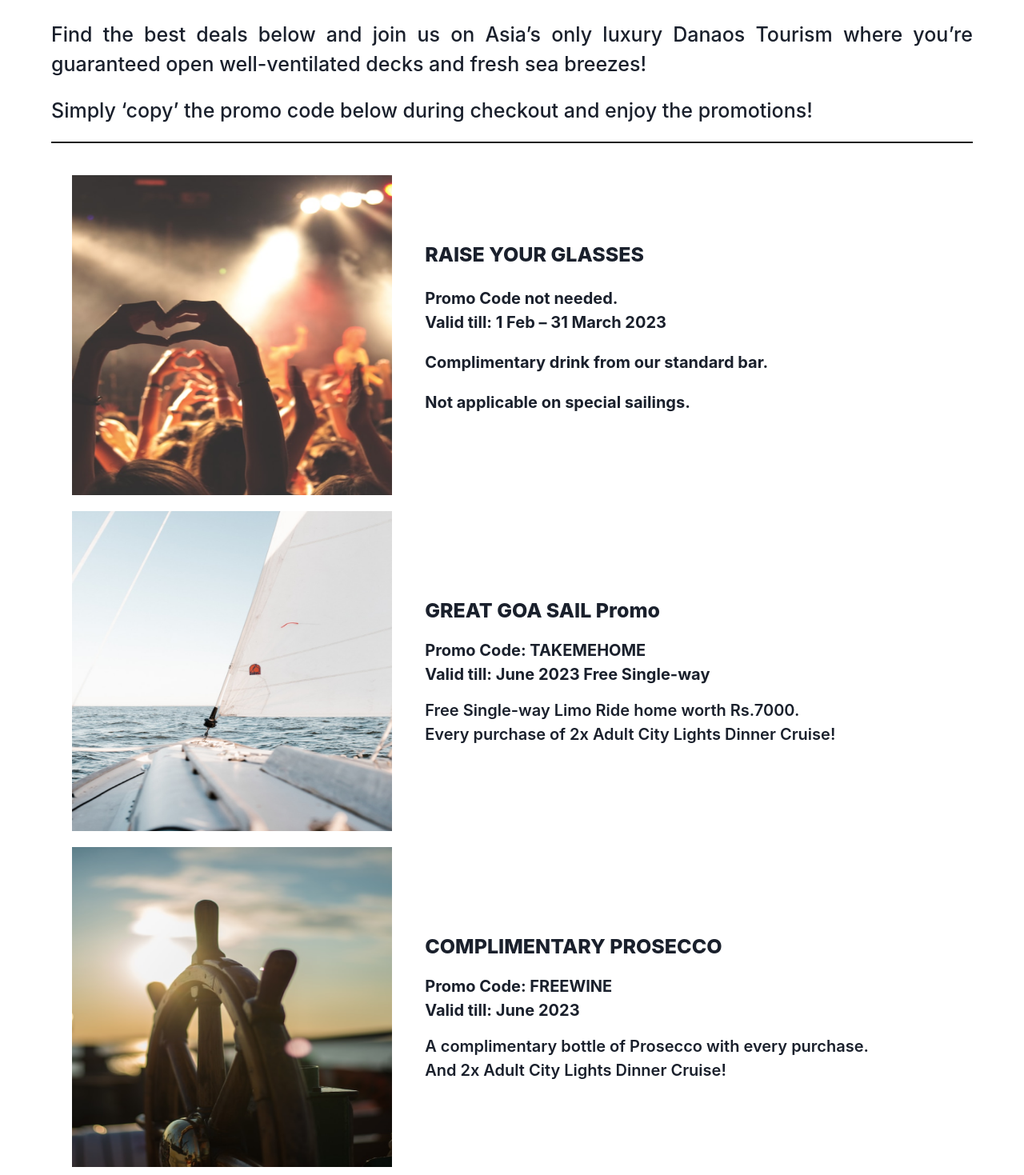
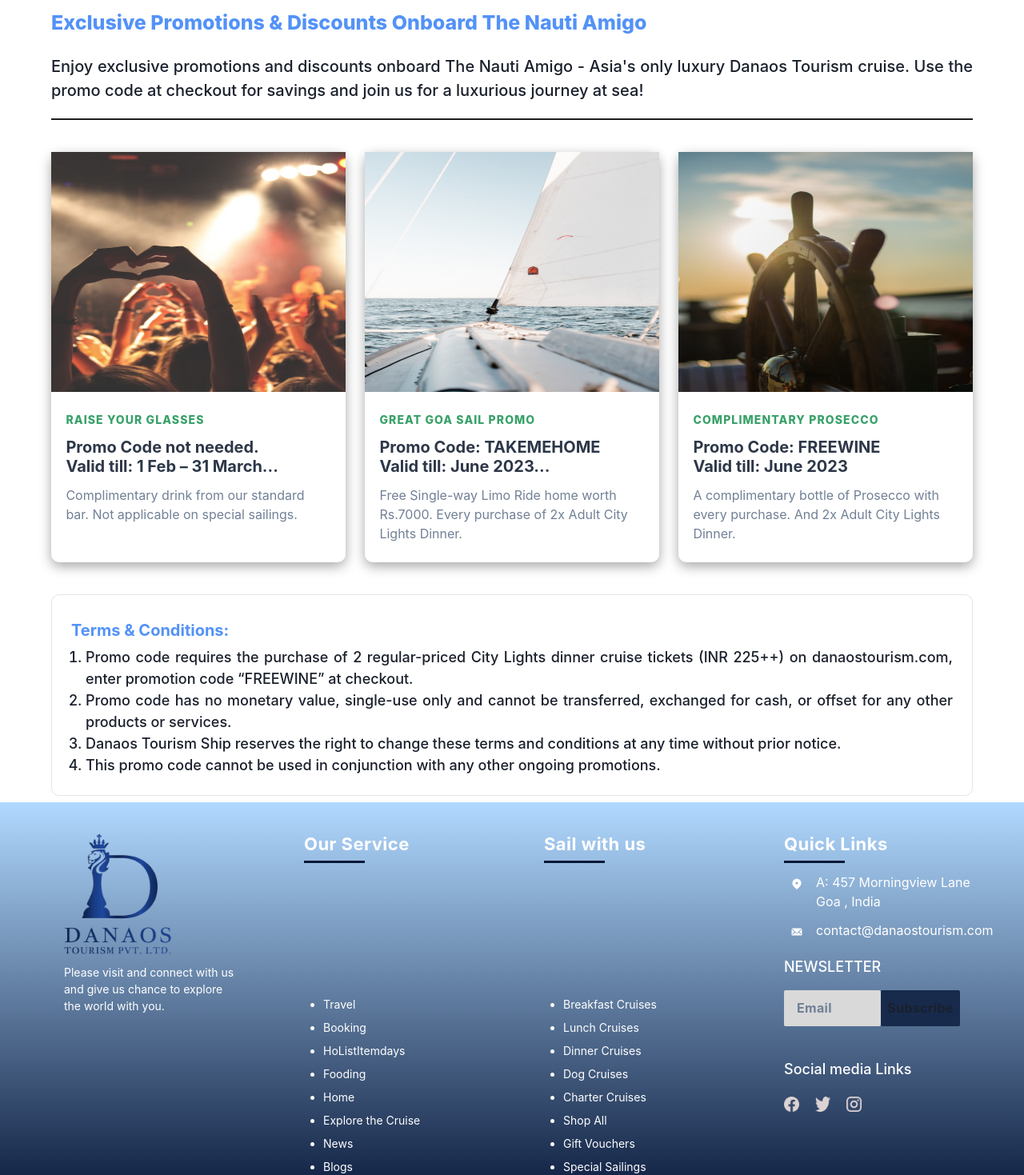
Before and after one commit to VishalBhuse/Cruise_Danaos_Com, a React (Create React App) app: page /offer in a window 1280 px wide. Shown: the part 724-2193 px from the top of the page at 80% size. Built offline with nearby package versions, Linux system fonts and the light colour scheme.

Commit message:
css change

```diff
--- a/src/Component/Home/HomeBanner.jsx
+++ b/src/Component/Home/HomeBanner.jsx
@@ -31,7 +31,7 @@
             w="90%"
             mx="auto"
             position={"absolute"}
-            top="30%"
+            top="50%"
             left=" 50%"
             transform="translate(-50%, -50%)"
             zIndex={2}
--- a/src/Pages/Offers/Offer.jsx
+++ b/src/Pages/Offers/Offer.jsx
@@ -5,22 +5,26 @@
   Image,
   ListItem,
   OrderedList,
+  Stack,
   Text,
+  useColorModeValue,
   VStack,
+  Heading,
+  SimpleGrid,
 } from "@chakra-ui/react";
 import React from "react";
 
 const Offer = () => {
   return (
     <>
-      <Box w="90%" mx="auto">
+      <Box w="100%" mx="auto" mt={["-20px", "-20px", "-70px", "-70px"]}>
         <Box
           w="100%"
           bg="url('./img/vishal/offers.png')"
           backgroundPosition="center"
           backgroundRepeat="no-repeat"
           backgroundSize="cover"
-          // height={["auto", "300px", "450px", "550px", "600px"]}
+          height={["auto", "300px", "450px", "550px", "600px"]}
         >
           <Box w={{ base: "90%", md: "80%", lg: "80%" }} mx="auto" h="100%">
             <VStack
@@ -40,6 +44,7 @@
                   color={"#081839"}
                   textAlign="center"
                   fontWeight={"700"}
+                  mt="2rem"
                 >
                   Offers & Deals
                 </Text>
@@ -86,6 +91,8 @@
         </Box>
 
         <Box
+          w={"90%"}
+          m={"auto"}
           textAlign={"justify"}
           borderBottom={"2px solid #1E1E1E"}
           my="3"
@@ -93,225 +100,159 @@
         >
           <Text
             fontWeight="800"
-            fontSize={{ base: "15px", md: "25px", lg: "35px" }}
+            fontSize={{ base: "15px", md: "20px", lg: "25px" }}
+            color={"#5392F7"}
           >
             Exclusive Promotions & Discounts Onboard The Nauti Amigo
           </Text>
           <Text
             fontWeight="500"
-            fontSize={{ base: "10px", md: "20px", lg: "25px" }}
+            fontSize={{ base: "10px", md: "17px", lg: "20px" }}
             my={{ base: "10px", md: "20px" }}
           >
-            Find the best deals below and join us on Asia’s only luxury Danaos
-            Tourism where you’re guaranteed open well-ventilated decks and fresh
-            sea breezes!
-          </Text>
-          <Text
-            fontWeight="500"
-            fontSize={{ base: "10px", md: "20px", lg: "25px" }}
-            my={{ base: "10px", md: "20px" }}
-          >
-            Simply ‘copy’ the promo code below during checkout and enjoy the
-            promotions!
+            Enjoy exclusive promotions and discounts onboard The Nauti Amigo -
+            Asia's only luxury Danaos Tourism cruise. Use the promo code at
+            checkout for savings and join us for a luxurious journey at sea!
           </Text>
         </Box>
 
-        <Box mt="10">
-          <Grid
-            templateColumns={{
-              base: "repeat(2, 1fr)",
-              sm: "repeat(2, 1fr)",
-              md: "repeat(5, 1fr)",
-              lg: "repeat(5, 1fr)",
-            }}
-            gap="1rem"
+        <SimpleGrid
+          columns={[1, 2, 2, 3]}
+          spacing={6}
+          w={"90%"}
+          m={"auto"}
+          mt="10"
+          data-aos="fade-up"
         >
-            <GridItem colSpan={{ base: 1, sm: 1, md: 2, lg: 2 }}>
-              <Box>
-                <Image
-                  src="./img/vishal/offer1.png"
-                  alt="of1"
-                  // w={["80%", "50%", "100%", "80%", "80%"]}
-                  // h="50%"
-                  boxSize={["200px", "250px", "350px", "400px"]}
-                  mx="auto"
-                />
-              </Box>
-            </GridItem>
-            <GridItem colSpan={{ base: 1, sm: 1, md: 3, lg: 3 }}>
+          <Box
+            boxShadow="rgba(0, 0, 0, 0.35) 0px 5px 15px"
+            borderRadius={"10px"}
+          >
+            <Image w={"100%"} h={"300px"} src={"./img/vishal/offer1.png"} />
             <VStack
-                h="100%"
-                justifyContent={"center"}
+              w={"90%"}
+              m={"auto"}
+              mt="6"
+              spacing={3}
               alignItems="flex-start"
             >
-                <Box textAlign={"justify"}>
               <Text
-                    fontWeight="800"
-                    fontSize={["10px", "19px", "20px", "25px"]}
+                color={"green.500"}
+                textTransform={"uppercase"}
+                fontWeight={800}
+                fontSize={"sm"}
+                letterSpacing={1.1}
               >
                 RAISE YOUR GLASSES
               </Text>
-                  <Text
-                    fontWeight="700"
-                    fontSize={{ base: "10px", md: "15px", lg: "20px" }}
-                    my={{ base: "10px", md: "20px" }}
+              <Heading
+                color={useColorModeValue("gray.700", "white")}
+                fontSize={"xl"}
+                fontFamily={"body"}
               >
                 Promo Code not needed.
                 <br />
-                    Valid till: 1 Feb – 31 March 2023
+                Valid till: 1 Feb – 31 March...
+              </Heading>
+              <Text color={"gray.500"}>
+                Complimentary drink from our standard bar. Not applicable on
+                special sailings.
               </Text>
-                  <Text
-                    fontWeight="700"
-                    fontSize={{ base: "10px", md: "15px", lg: "20px" }}
-                    my={{ base: "10px", md: "20px" }}
+            </VStack>
+          </Box>
+          <Box
+            boxShadow="rgba(0, 0, 0, 0.35) 0px 5px 15px"
+            borderRadius={"10px"}
           >
-                    Complimentary drink from our standard bar.
-                  </Text>
-                  <Text
-                    fontWeight="700"
-                    fontSize={{ base: "10px", md: "15px", lg: "20px" }}
-                    my={{ base: "10px", md: "20px" }}
-                  >
-                    Not applicable on special sailings.
-                  </Text>
-                </Box>
-              </VStack>
-            </GridItem>
-          </Grid>
-
-          <Grid
-            mt="5"
-            templateColumns={{
-              base: "repeat(2, 1fr)",
-              sm: "repeat(2, 1fr)",
-              md: "repeat(5, 1fr)",
-              lg: "repeat(5, 1fr)",
-            }}
-            gap="1rem"
-          >
-            <GridItem colSpan={{ base: 1, sm: 1, md: 2, lg: 2 }}>
-              <Box>
-                <Image
-                  src="./img/vishal/offer2.png"
-                  alt="of1"
-                  // w={["80%", "50%", "100%", "80%", "80%"]}
-                  // h="50%"
-                  boxSize={["200px", "250px", "350px", "400px"]}
-                  mx="auto"
-                />
-              </Box>
-            </GridItem>
-            <GridItem colSpan={{ base: 1, sm: 1, md: 3, lg: 3 }}>
+            <Image w={"100%"} h={"300px"} src={"./img/vishal/offer2.png"} />
             <VStack
-                h="100%"
-                justifyContent={"center"}
+              w={"90%"}
+              m={"auto"}
+              mt="6"
+              spacing={3}
               alignItems="flex-start"
             >
-                <Box textAlign={"justify"}>
               <Text
-                    fontWeight="800"
-                    fontSize={["10px", "20px", "20px", "25px"]}
+                color={"green.500"}
+                textTransform={"uppercase"}
+                fontWeight={800}
+                fontSize={"sm"}
+                letterSpacing={1.1}
               >
                 GREAT GOA SAIL Promo
               </Text>
-                  <Text
-                    fontWeight="700"
-                    fontSize={{ base: "10px", md: "15px", lg: "20px" }}
-                    my={{ base: "6px", md: "15px" }}
+              <Heading
+                color={useColorModeValue("gray.700", "white")}
+                fontSize={"xl"}
+                fontFamily={"body"}
               >
                 Promo Code: TAKEMEHOME
                 <br />
-                    Valid till: June 2023 Free Single-way
+                Valid till: June 2023...
+              </Heading>
+              <Text color={"gray.500"}>
+                Free Single-way Limo Ride home worth Rs.7000. Every purchase of
+                2x Adult City Lights Dinner.
               </Text>
-                  <Text
-                    fontWeight="600"
-                    fontSize={{ base: "9px", md: "13px", lg: "20px" }}
+            </VStack>
+          </Box>
+          <Box
+            boxShadow="rgba(0, 0, 0, 0.35) 0px 5px 15px"
+            borderRadius={"10px"}
           >
-                    Free Single-way Limo Ride home worth Rs.7000.
-                  </Text>
-                  <Text
-                    fontWeight="600"
-                    fontSize={{ base: "9px", md: "13px", lg: "20px" }}
-                  >
-                    Every purchase of 2x Adult City Lights Dinner Cruise!
-                  </Text>
-                </Box>
-              </VStack>
-            </GridItem>
-          </Grid>
-
-          <Grid
-            mt="5"
-            templateColumns={{
-              base: "repeat(2, 1fr)",
-              sm: "repeat(2, 1fr)",
-              md: "repeat(5, 1fr)",
-              lg: "repeat(5, 1fr)",
-            }}
-            gap="1rem"
-          >
-            <GridItem colSpan={{ base: 1, sm: 1, md: 2, lg: 2 }}>
-              <Box>
-                <Image
-                  src="./img/vishal/offer3.png"
-                  alt="of1"
-                  // w={["80%", "50%", "100%", "80%", "80%"]}
-                  // h="50%"
-                  boxSize={["200px", "250px", "350px", "400px"]}
-                  mx="auto"
-                />
-              </Box>
-            </GridItem>
-            <GridItem colSpan={{ base: 1, sm: 1, md: 3, lg: 3 }}>
+            <Image w={"100%"} h={"300px"} src={"./img/vishal/offer3.png"} />
             <VStack
-                h="100%"
-                justifyContent={"center"}
+              w={"90%"}
+              m={"auto"}
+              my="6"
+              spacing={3}
               alignItems="flex-start"
             >
-                <Box textAlign={"justify"}>
               <Text
-                    fontWeight="800"
-                    fontSize={["10px", "20px", "20px", "25px"]}
+                color={"green.500"}
+                textTransform={"uppercase"}
+                fontWeight={800}
+                fontSize={"sm"}
+                letterSpacing={1.1}
               >
                 COMPLIMENTARY PROSECCO
               </Text>
-                  <Text
-                    fontWeight="700"
-                    fontSize={{ base: "10px", md: "15px", lg: "20px" }}
-                    my={{ base: "6px", md: "15px" }}
+              <Heading
+                color={useColorModeValue("gray.700", "white")}
+                fontSize={"xl"}
+                fontFamily={"body"}
               >
                 Promo Code: FREEWINE
                 <br />
                 Valid till: June 2023
+              </Heading>
+              <Text color={"gray.500"}>
+                A complimentary bottle of Prosecco with every purchase. And 2x
+                Adult City Lights Dinner.
               </Text>
-                  <Text
-                    fontWeight="600"
-                    fontSize={{ base: "9px", md: "13px", lg: "20px" }}
+            </VStack>
+          </Box>
+        </SimpleGrid>
+
+        <Box
+          w={"90%"}
+          m={"auto"}
+          textAlign={"justify"}
+          mt="10"
+          p={6}
+          borderRadius={10}
+          border={"1px solid #E3E6E6"}
         >
-                    A complimentary bottle of Prosecco with every purchase.
-                  </Text>
-                  <Text
-                    fontWeight="600"
-                    fontSize={{ base: "9px", md: "13px", lg: "20px" }}
-                  >
-                    And 2x Adult City Lights Dinner Cruise!
-                  </Text>
-                </Box>
-              </VStack>
-            </GridItem>
-          </Grid>
-        </Box>
-
-        <Box textAlign={"justify"} mt="10">
           <Text
             fontWeight="700"
             fontSize={["12px", "17px", "20px", "20px"]}
             my={{ base: "5px", md: "5px" }}
+            color={"#5392F7"}
           >
             Terms & Conditions:
           </Text>
           <OrderedList
-            fontSize={["10px", "15px", "15px", "15px"]}
+            fontSize={["10px", "15px", "15px", "18px"]}
             fontWeight="500"
           >
             <ListItem>
```
Also changed, not shown: src/Component/Home/HomeBanner.module.css (deleted, +0 -85 lines), src/Component/Home/HomeServices.jsx (+4 -7 lines), src/Component/Home/HomeServices.module.css (added, +24 -0 lines), src/Pages/Package/Package.jsx (+19 -20 lines). Lines whose indentation alone changed are shown as unchanged.
